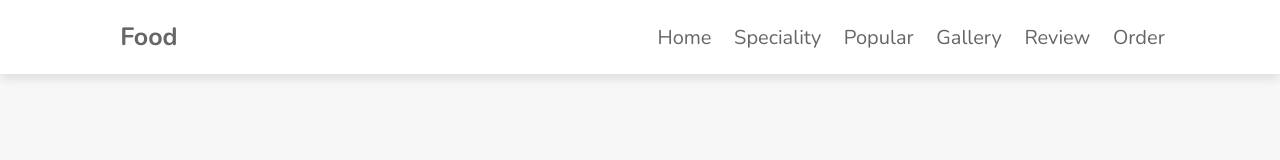
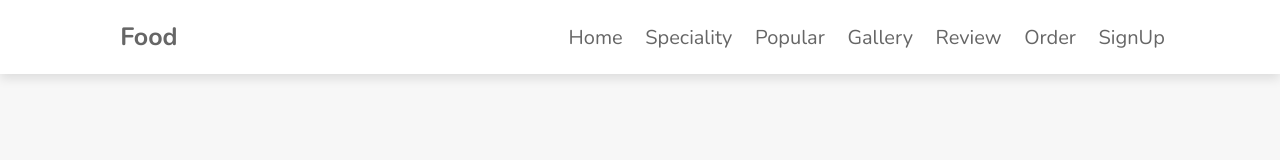
Before and after one commit to Vari0209/Food-Ordering-Website, a plain HTML site: page index.html in a window 1280 px wide. Shown: the top 160 px of the page. Drawn offline with nearby package versions, Linux system fonts and the light colour scheme.

Commit message:
Update index.html

```diff
--- a/index.html
+++ b/index.html
@@ -29,6 +29,7 @@
         <a href="#gallery">gallery</a>
         <a href="#review">review</a>
         <a href="#order">order</a>
+        <a href="order.html">SignUp</a>
     </nav>
 
 </header>
```
